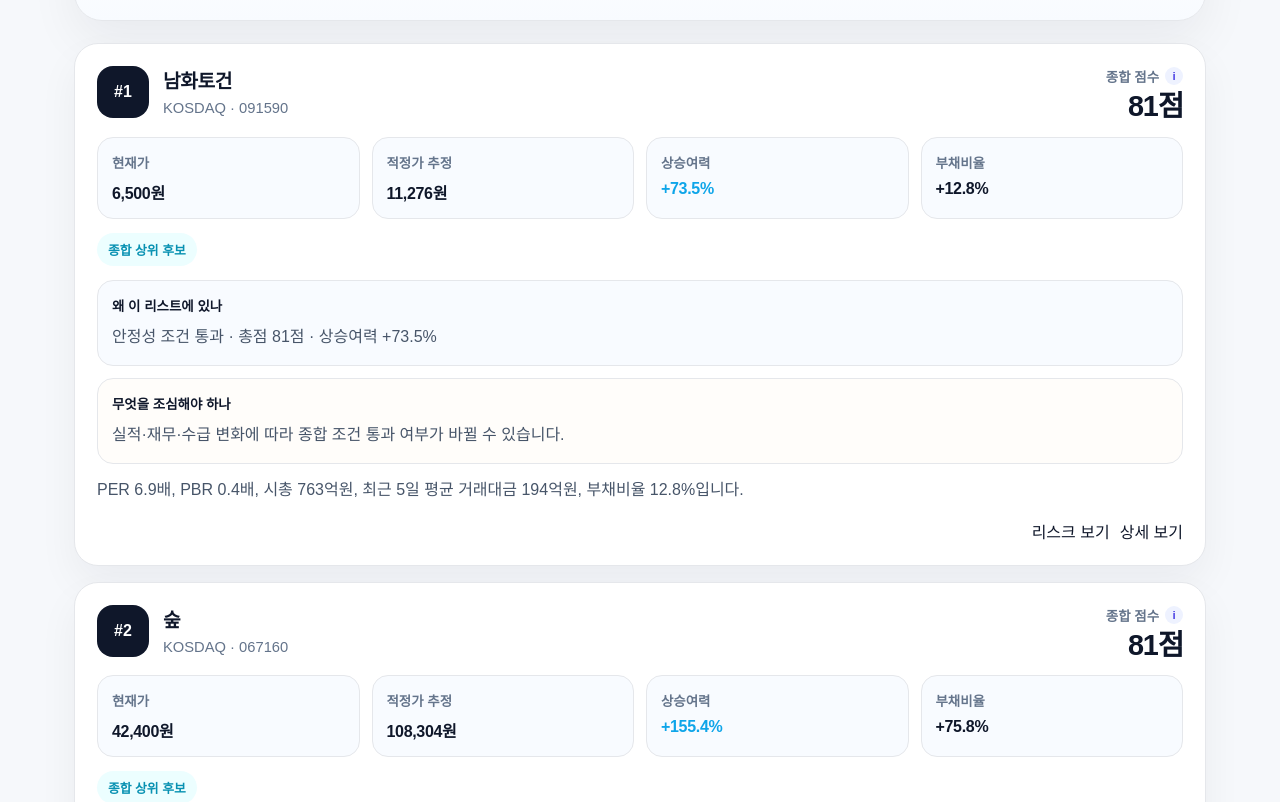
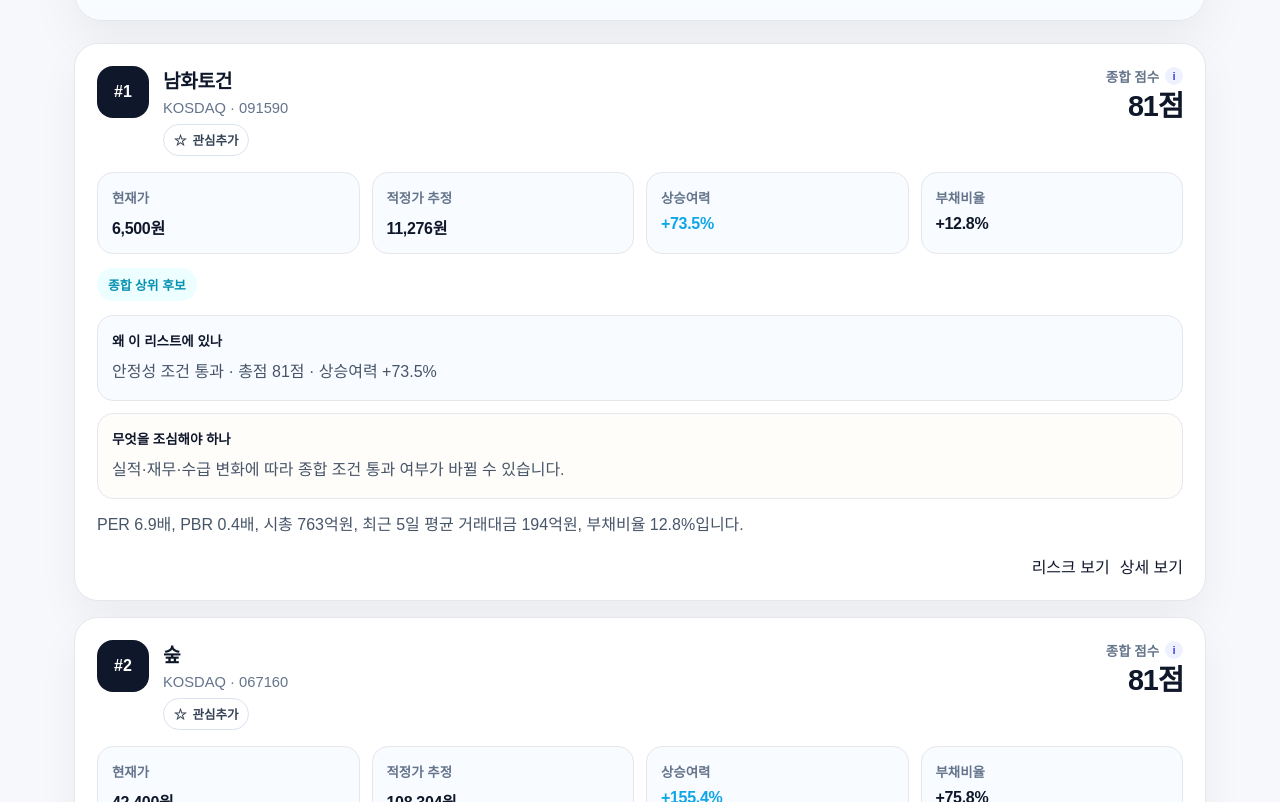
Before and after one commit to DcoyA/screener, a Next.js app: page /ranking in a window 1280 px wide. Shown: the part 1058-1860 px from the top of the page. Built offline with nearby package versions, Linux system fonts and the light colour scheme.

Commit message:
Update page.js

```diff
--- a/app/ranking/page.js
+++ b/app/ranking/page.js
@@ -5,6 +5,7 @@ import { Suspense, useEffect, useMemo, useState } from "react";
 import { usePathname, useRouter, useSearchParams } from "next/navigation";
 import stocks from "../data/stocks.json";
 import MainNav from "../components/MainNav";
+import WishlistButton from "../components/WishlistButton";
 
 const VIEW_CONFIG = {
   total: {
@@ -644,6 +645,9 @@ function RankingPageContent() {
                       <div>
                         <h3>{stock.name}</h3>
                         <p className="stockMeta">{stock.market} · {stock.code}</p>
+                        <div style={{ marginTop: 8 }}>
+                          <WishlistButton code={stock.code} name={stock.name} size="sm" />
+                        </div>
                       </div>
                     </div>
                     <div className="scoreWrap">
```
